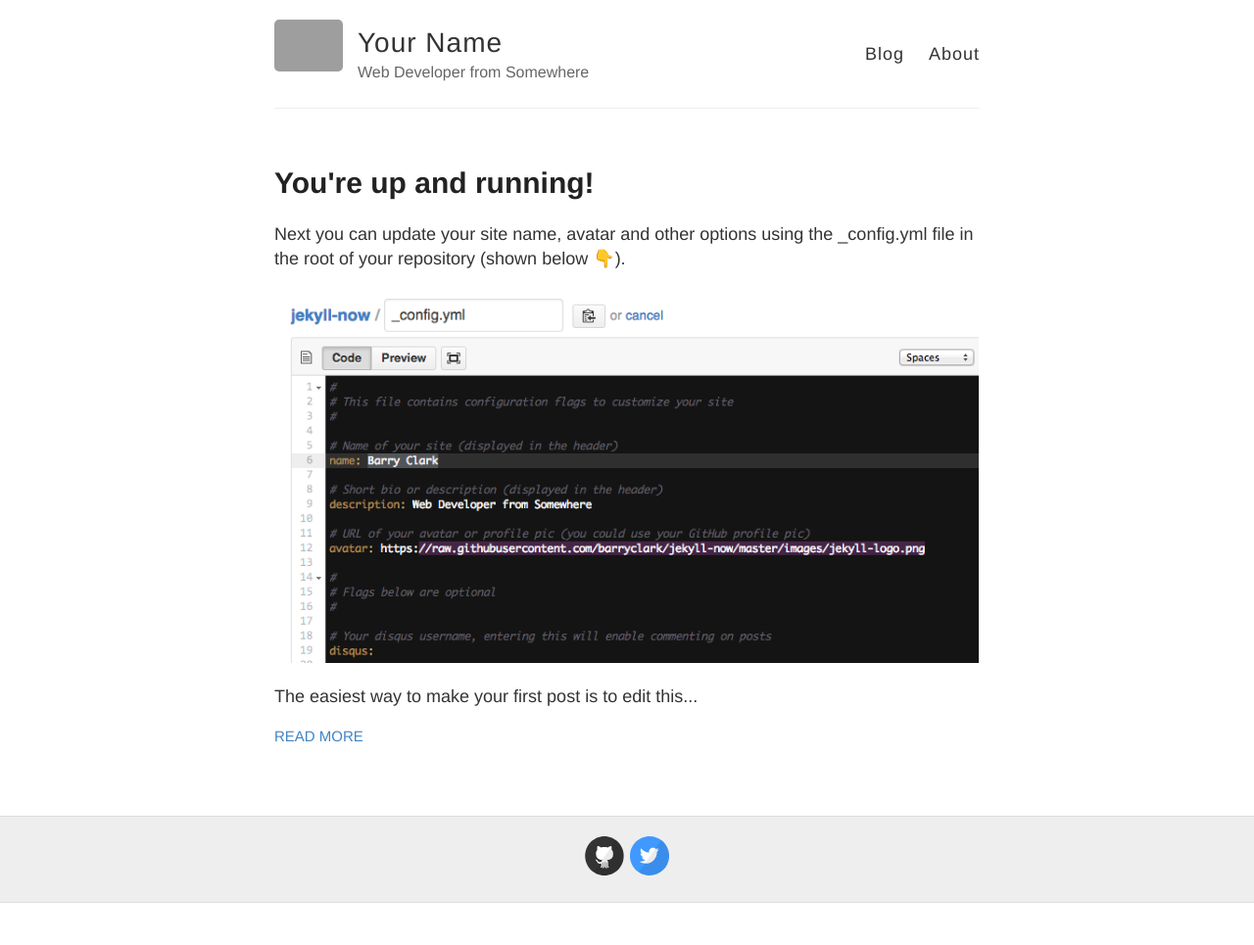
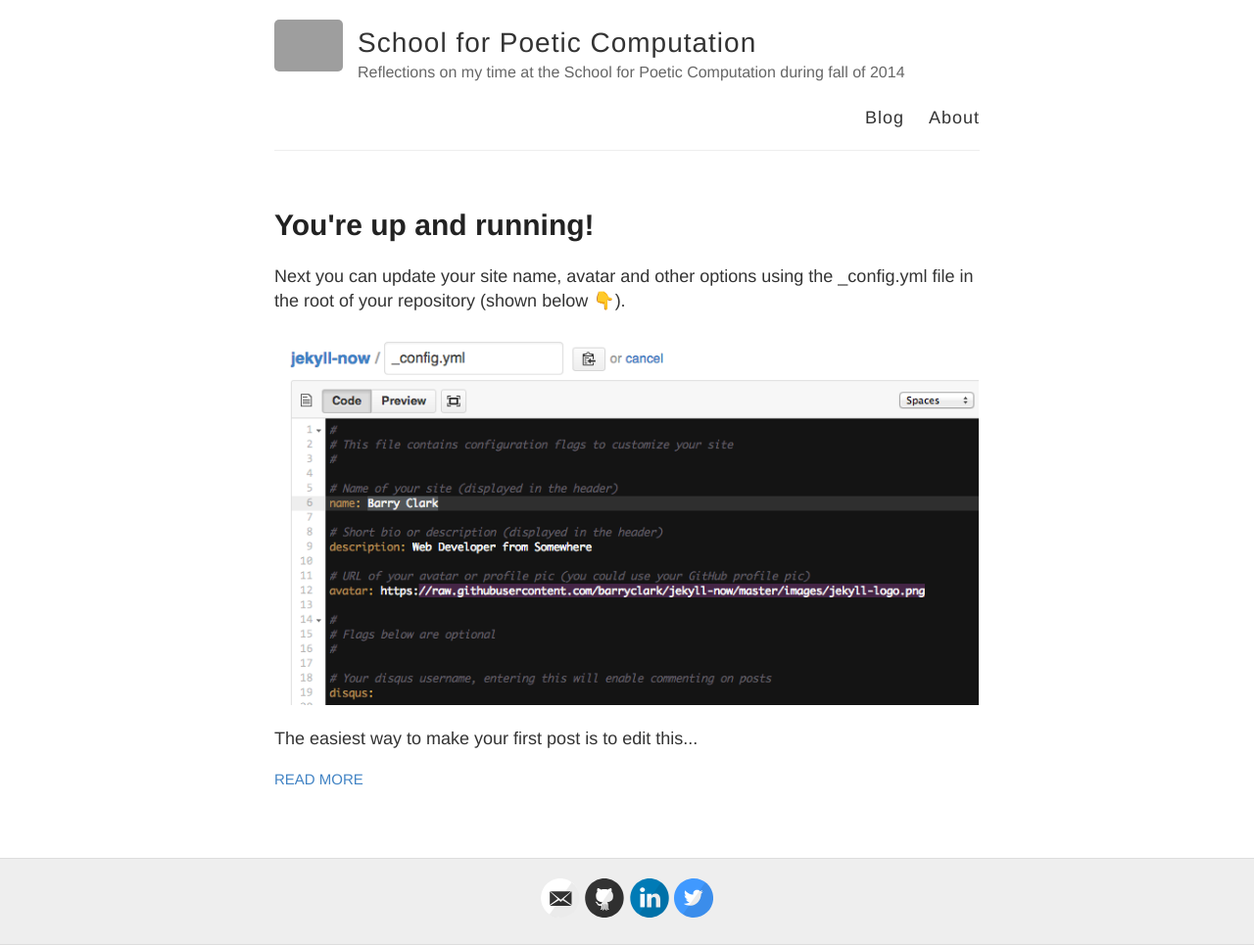
Before and after one commit to paigederaedt/paigederaedt.github.io, a Jekyll site: the page built from blog/index.html, in a window 1280 px wide. Shown: the whole page at 98% size. Built offline with Jekyll 4.4.1, drawn with Linux system fonts in a browser that asks for light colours; emoji names are drawn with the system emoji font; before the commit the page ends 922 px from its top, so only the background shows below that; some of the changed lines change nothing that is shown; grey boxes are pictures that could not be loaded.

Commit message:
made gh-pages branch

```diff
--- a/blog/_config.yml
+++ b/blog/_config.yml
@@ -3,10 +3,10 @@
 #
 
 # Name of your site (displayed in the header)
-name: Your Name
+name: School for Poetic Computation
 
 # Short bio or description (displayed in the header)
-description: Web Developer from Somewhere
+description: Reflections on my time at the School for Poetic Computation during fall of 2014
 
 # URL of your avatar or profile pic (you could use your GitHub profile pic)
 avatar: https://raw.githubusercontent.com/barryclark/jekyll-now/master/images/jekyll-logo.png
@@ -18,15 +18,15 @@
 # Includes an icon in the footer for each username you enter
 footer-links:
   dribbble:
-  email:
+  email: paigederaedt
   facebook:
   flickr:
-  github: barryclark/jekyll-now
+  github: paigederaedt
   instagram:
-  linkedin:
+  linkedin: paigederaedt
   pinterest:
   rss: # just type anything here for a working RSS icon, make sure you set the "url" above!
-  twitter: jekyllrb
+  twitter: paigederaedt
   stackoverflow: # your stackoverflow profile, e.g. "users/50476/bart-kiers"
 
 # Your disqus shortname, entering this will enable commenting on posts
@@ -37,13 +37,13 @@
 
 # Your website URL (e.g. http://barryclark.github.io or http://www.barryclark.co)
 # Used for Sitemap.xml and your RSS feed
-url:
+url: "http://paigederaedt.github.io"
 
 # If you're hosting your site at a Project repository on GitHub pages
 # (http://yourusername.github.io/repository-name)
 # and NOT your User repository (http://yourusername.github.io)
 # then add in the baseurl here, like this: "/repository-name"
-baseurl: ""
+baseurl: "/blog"
 
 #
 # !! You don't need to change any of the configuration flags below !!
```
